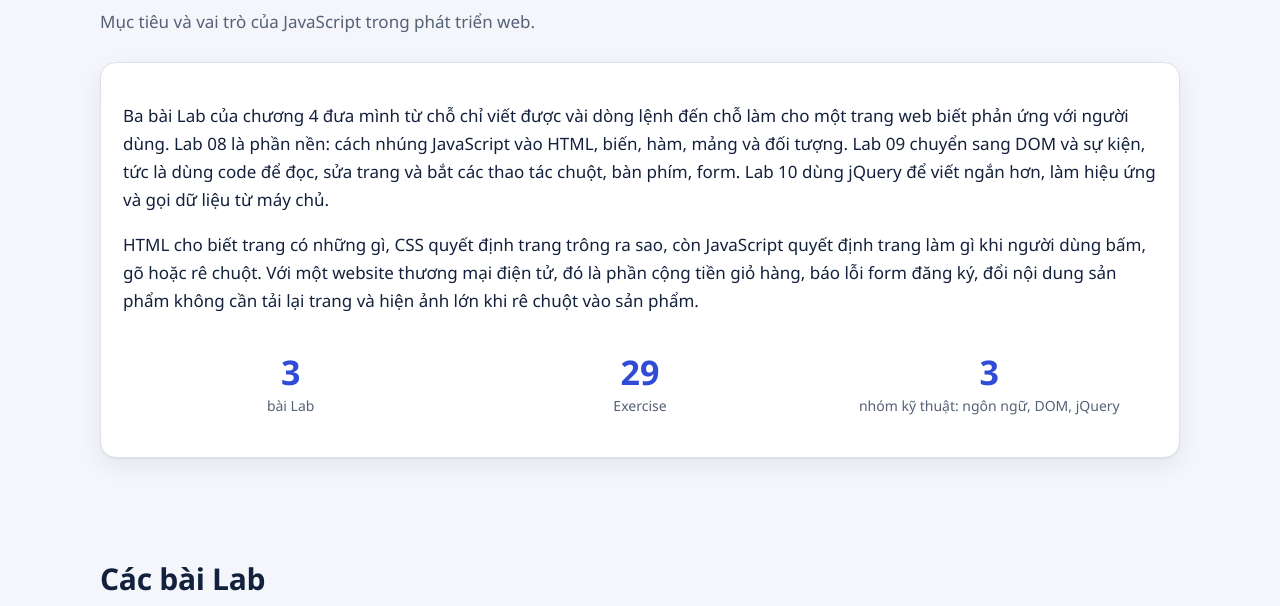
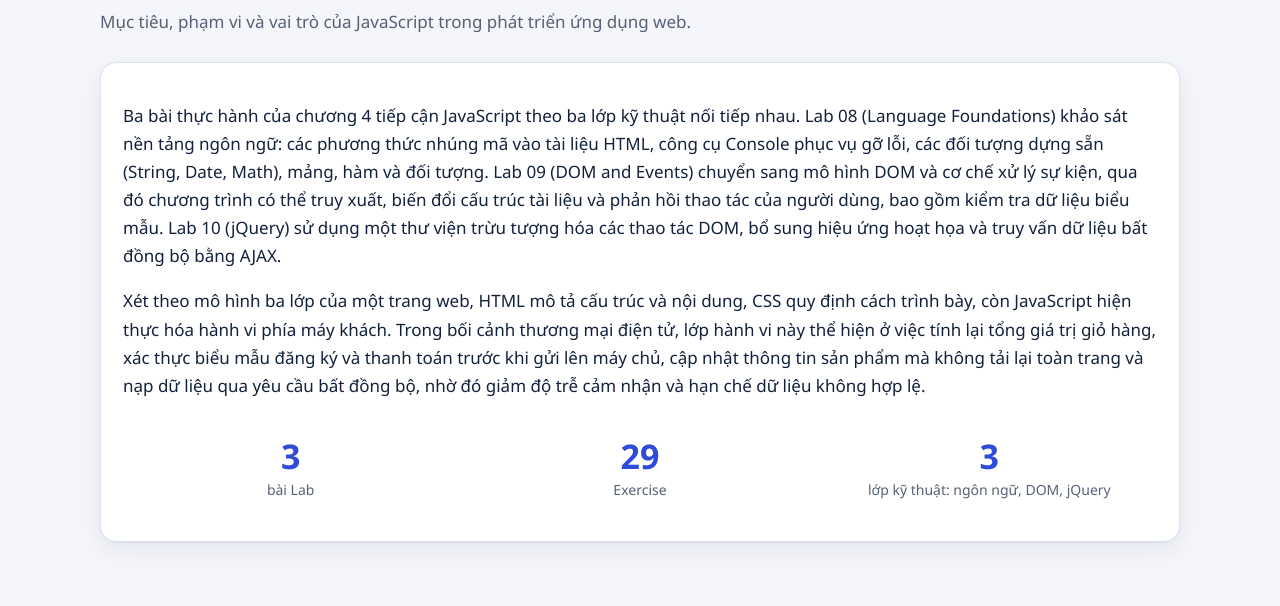
Before and after one commit to Dat-906/Dat-906.github.io, a plain HTML site: page JavaScript-Labs/index.html in a window 1280 px wide. Shown: the part 650-1256 px from the top of the page. Drawn offline with Linux system fonts and the light colour scheme.

Commit message:
Rewrite intro section

```diff
--- a/JavaScript-Labs/index.html
+++ b/JavaScript-Labs/index.html
@@ -55,14 +55,14 @@
     <section class="block" id="gioithieu">
       <div class="wrap reveal">
         <h2>Về ba bài thực hành</h2>
-        <p class="sub">Mục tiêu và vai trò của JavaScript trong phát triển web.</p>
+        <p class="sub">Mục tiêu, phạm vi và vai trò của JavaScript trong phát triển ứng dụng web.</p>
         <div class="card">
-          <p>Ba bài Lab của chương 4 đưa mình từ chỗ chỉ viết được vài dòng lệnh đến chỗ làm cho một trang web biết phản ứng với người dùng. Lab 08 là phần nền: cách nhúng JavaScript vào HTML, biến, hàm, mảng và đối tượng. Lab 09 chuyển sang DOM và sự kiện, tức là dùng code để đọc, sửa trang và bắt các thao tác chuột, bàn phím, form. Lab 10 dùng jQuery để viết ngắn hơn, làm hiệu ứng và gọi dữ liệu từ máy chủ.</p>
-          <p>HTML cho biết trang có những gì, CSS quyết định trang trông ra sao, còn JavaScript quyết định trang làm gì khi người dùng bấm, gõ hoặc rê chuột. Với một website thương mại điện tử, đó là phần cộng tiền giỏ hàng, báo lỗi form đăng ký, đổi nội dung sản phẩm không cần tải lại trang và hiện ảnh lớn khi rê chuột vào sản phẩm.</p>
+          <p>Ba bài thực hành của chương 4 tiếp cận JavaScript theo ba lớp kỹ thuật nối tiếp nhau. Lab 08 (Language Foundations) khảo sát nền tảng ngôn ngữ: các phương thức nhúng mã vào tài liệu HTML, công cụ Console phục vụ gỡ lỗi, các đối tượng dựng sẵn (String, Date, Math), mảng, hàm và đối tượng. Lab 09 (DOM and Events) chuyển sang mô hình DOM và cơ chế xử lý sự kiện, qua đó chương trình có thể truy xuất, biến đổi cấu trúc tài liệu và phản hồi thao tác của người dùng, bao gồm kiểm tra dữ liệu biểu mẫu. Lab 10 (jQuery) sử dụng một thư viện trừu tượng hóa các thao tác DOM, bổ sung hiệu ứng hoạt họa và truy vấn dữ liệu bất đồng bộ bằng AJAX.</p>
+          <p>Xét theo mô hình ba lớp của một trang web, HTML mô tả cấu trúc và nội dung, CSS quy định cách trình bày, còn JavaScript hiện thực hóa hành vi phía máy khách. Trong bối cảnh thương mại điện tử, lớp hành vi này thể hiện ở việc tính lại tổng giá trị giỏ hàng, xác thực biểu mẫu đăng ký và thanh toán trước khi gửi lên máy chủ, cập nhật thông tin sản phẩm mà không tải lại toàn trang và nạp dữ liệu qua yêu cầu bất đồng bộ, nhờ đó giảm độ trễ cảm nhận và hạn chế dữ liệu không hợp lệ.</p>
           <div class="stats">
             <div class="stat"><b data-count="3">3</b><span>bài Lab</span></div>
             <div class="stat"><b data-count="29">29</b><span>Exercise</span></div>
-            <div class="stat"><b data-count="3">3</b><span>nhóm kỹ thuật: ngôn ngữ, DOM, jQuery</span></div>
+            <div class="stat"><b data-count="3">3</b><span>lớp kỹ thuật: ngôn ngữ, DOM, jQuery</span></div>
           </div>
         </div>
       </div>
```
